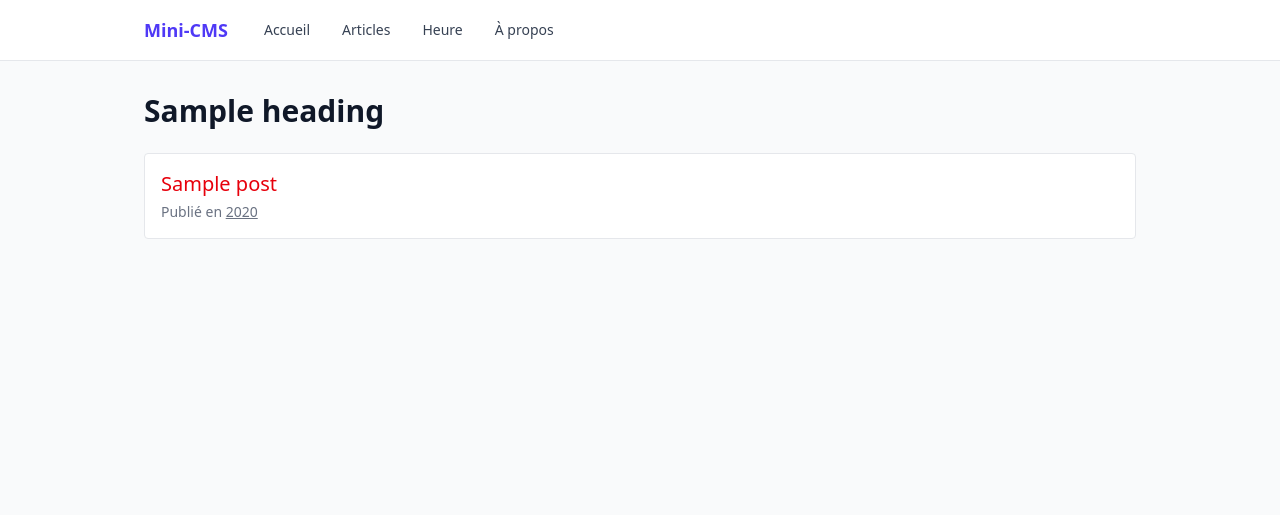
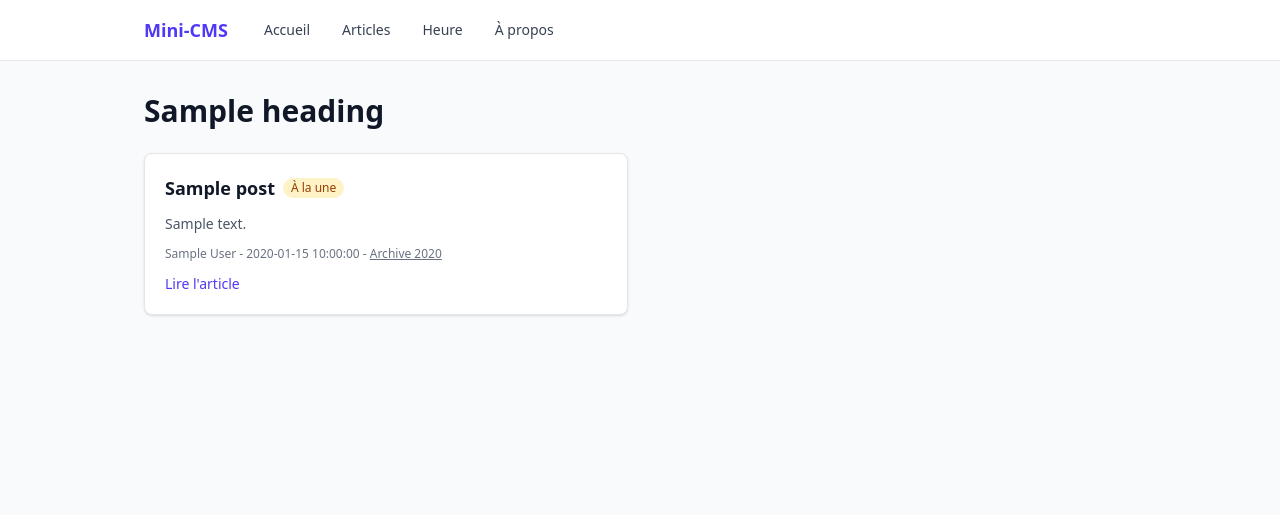
Before and after one commit to SectionTN/mini-cms, a Laravel app: template resources/views/posts/index.blade.php in a window 1280 px wide. Shown: the top 515 px of the page. Run offline with Laravel 12, Linux system fonts and the light colour scheme; the template is opened without the code that fills it: most values are stand-ins (such as "Sample title", 1, 10 or a date in 2020); style sheets or scripts are compiled from the project's sources.

Commit message:
Ajouter x-post-card et la liste des articles

```diff
--- /dev/null
+++ b/resources/views/components/post-card.blade.php
@@ -0,0 +1,21 @@
+@props(['post'])
+
+<article class="bg-white rounded-lg border border-gray-200 shadow-sm p-5 flex flex-col gap-3">
+    <div class="flex items-center gap-2">
+        <h2 class="text-lg font-semibold text-gray-900">
+            <a href="{{ route('posts.show', $post['slug']) }}" class="hover:text-indigo-600">{{ $post['title'] }}</a>
+        </h2>
+
+        @if ($post['featured'])
+            <span class="text-xs font-medium bg-amber-100 text-amber-800 px-2 py-0.5 rounded-full">À la une</span>
+        @endif
+    </div>
+
+    <p class="text-sm text-gray-600">{{ $post['excerpt'] }}</p>
+    <p class="text-xs text-gray-500">
+        {{ $post['author'] }} - {{ $post['date'] }} -
+        <a href="{{ route('posts.archive', $post['year']) }}" class="underline">Archive {{ $post['year'] }}</a>
+    </p>
+
+    <a href="{{ route('posts.show', $post['slug']) }}" class="text-sm font-medium text-indigo-600 hover:underline">Lire l'article</a>
+</article>
--- a/resources/views/posts/index.blade.php
+++ b/resources/views/posts/index.blade.php
@@ -1,17 +1,15 @@
 <x-layout>
     <x-slot:title>{{ $heading }} - Mini-CMS</x-slot:title>
 
-    <h1 class="text-3xl font-bold">{{ $heading }}</h1>
+    <h1 class="text-3xl font-bold mb-6">{{ $heading }}</h1>
 
-    <ul class="mt-6 space-y-4">
-        @foreach ($posts as $slug => $post)
-            <li class="rounded border border-gray-200 bg-white p-4">
-                <a href="{{ route('posts.show', $slug) }}" class="text-xl font-medium text-red-600 hover:underline">{{ $post['title'] }}</a>
-                <p class="mt-1 text-sm text-gray-500">
-                    Publié en
-                    <a href="{{ route('posts.archive', $post['year']) }}" class="underline">{{ $post['year'] }}</a>
-                </p>
-            </li>
-        @endforeach
-    </ul>
+    <div class="grid gap-6 md:grid-cols-2">
+        @forelse ($posts as $post)
+            <x-post-card :post="$post" />
+        @empty
+            <x-alert type="warning" title="Aucun article" class="md:col-span-2">
+                Il n'y a pas encore d'article publié.
+            </x-alert>
+        @endforelse
+    </div>
 </x-layout>
```
